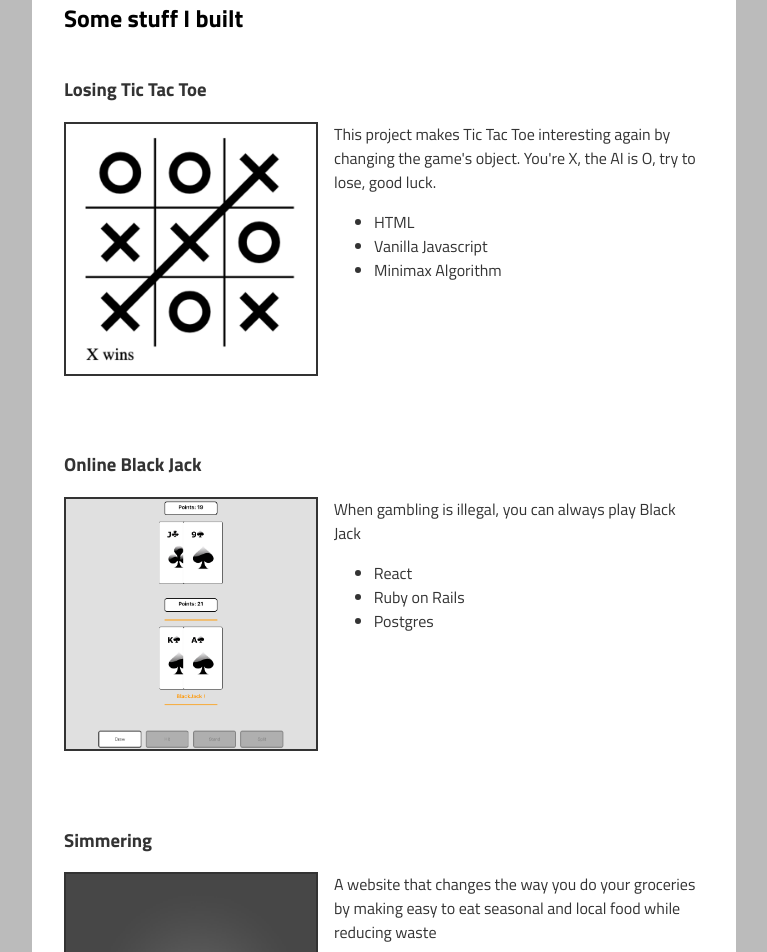
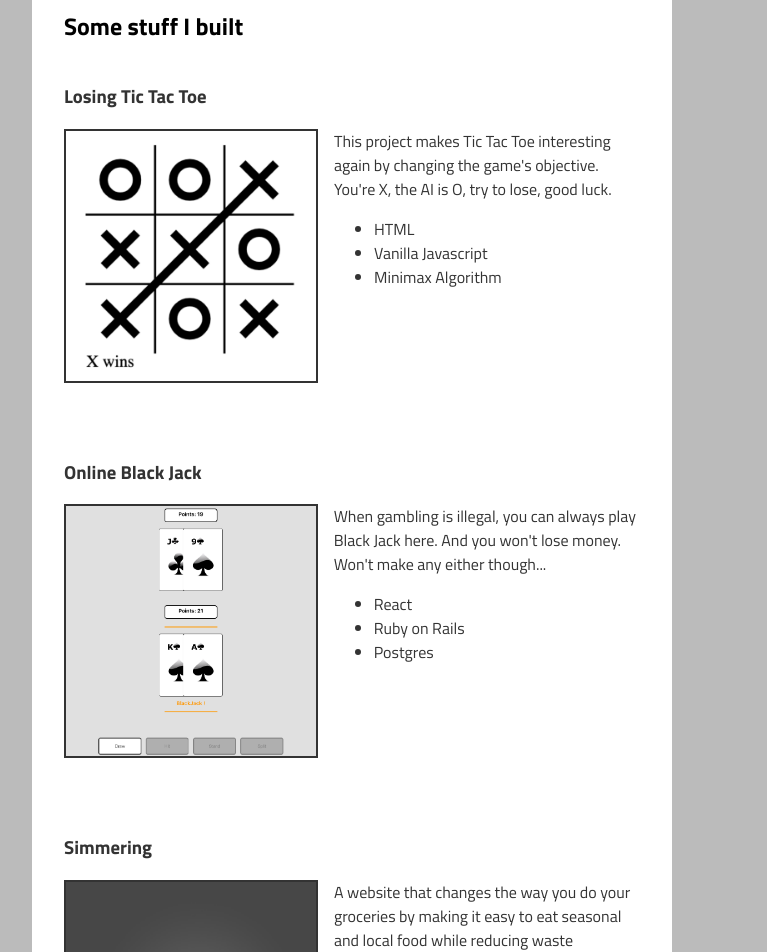
Before and after one commit to Bechev/portfolio_webiste, a React (Create React App) app: page / in a window 1280 px wide. Shown: the part 740-1692 px from the top of the page, without its empty margins (288-1055 px from the left). Built offline with nearby package versions, Linux system fonts and the light colour scheme.

Commit message:
Fixed type in projects descriptions

```diff
--- a/src/App.css
+++ b/src/App.css
@@ -1,5 +1,7 @@
 .App {
   text-align: center;
+  display: flex;
+  align-items: center;
 }
 .description{
   font-size: 3vh;
--- a/src/components/Contact.js
+++ b/src/components/Contact.js
@@ -1,8 +1,8 @@
 import React, { Component } from 'react';
 import Link from './Link.js'
-import email_logo from '../logos/email_logo.png';
-import twitter_logo from '../logos/twitter_logo.png';
-import github_logo from '../logos/github_logo.png';
+import email_logo from '../images/email_logo.png';
+import twitter_logo from '../images/twitter_logo.png';
+import github_logo from '../images/github_logo.png';
 import './components.css'
 
 
--- a/src/components/Portfolio.js
+++ b/src/components/Portfolio.js
@@ -23,21 +23,21 @@ class Portfolio extends Component {
                     link="http://bertrandchevalier.com/losertictactoe/index.html"
                     name="Losing Tic Tac Toe"
                     image={losertictactoe_screenshot}
-                    description="This project makes Tic Tac Toe interesting again by changing the game's object. You're X, the AI is O, try to lose, good luck."
+                    description="This project makes Tic Tac Toe interesting again by changing the game's objective. You're X, the AI is O, try to lose, good luck."
                     technology={[ "HTML", "Vanilla Javascript", "Minimax Algorithm"]}/>
 
                 <Project
                     link="https://lightnino.herokuapp.com/"
                     name="Online Black Jack"
                     image={blackjack_screenshot}
-                    description="When gambling is illegal, you can always play Black Jack"
+                    description="When gambling is illegal, you can always play Black Jack here. And you won't lose money. Won't make any either though..."
                     technology={[ "React", "Ruby on Rails", "Postgres"]}/>
 
                 <Project
                     link="https://simmering.herokuapp.com/"
                     name="Simmering"
                     image={image_placeholder}
-                    description="A website that changes the way you do your groceries by making easy to eat seasonal and local food while reducing waste"
+                    description="A website that changes the way you do your groceries by making it easy to eat seasonal and local food while reducing waste"
                     technology={[ "React-Redux", "Ruby on Rails", "Devise-token-auth"]}/>
             </div>
         )
```
